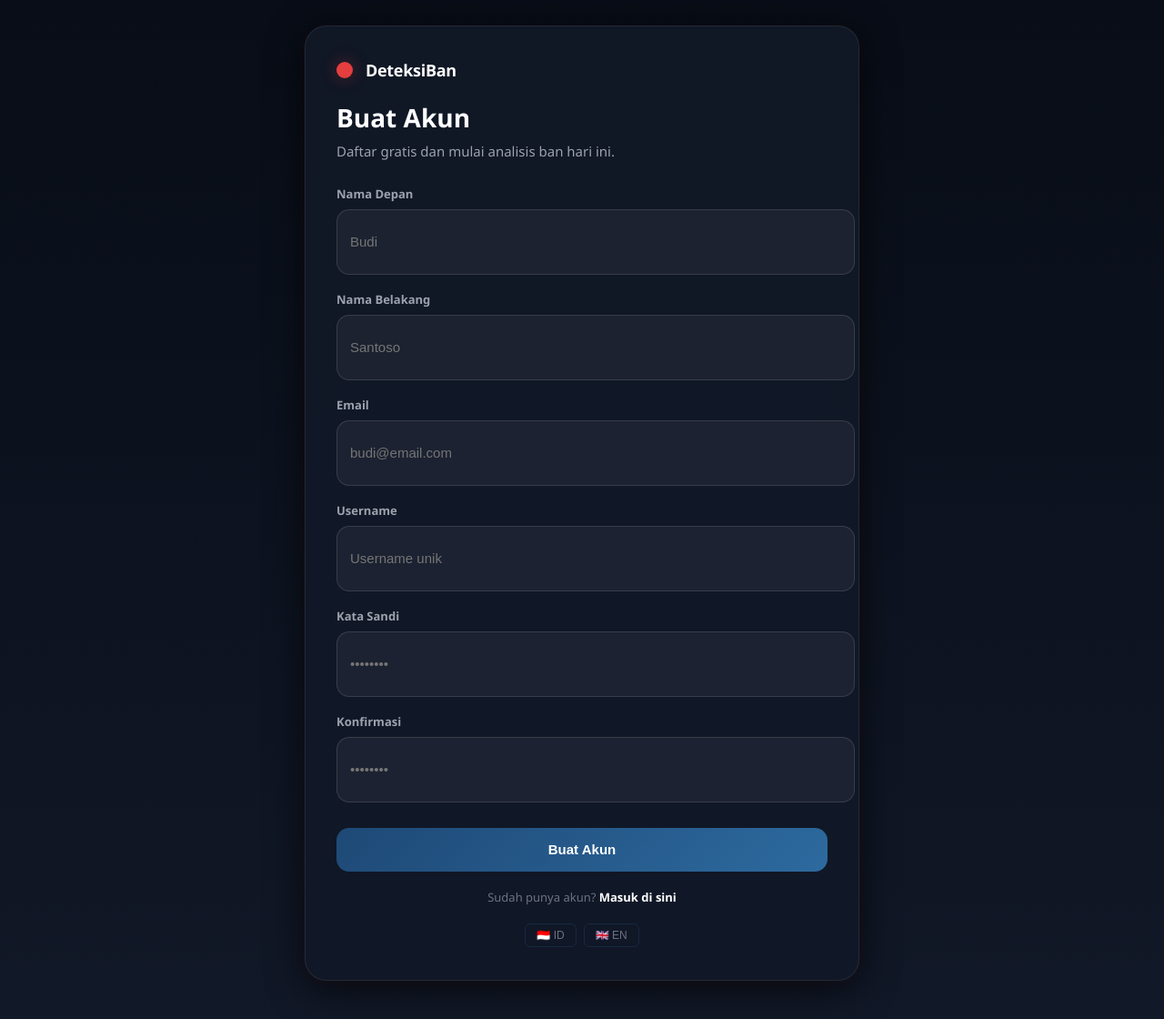
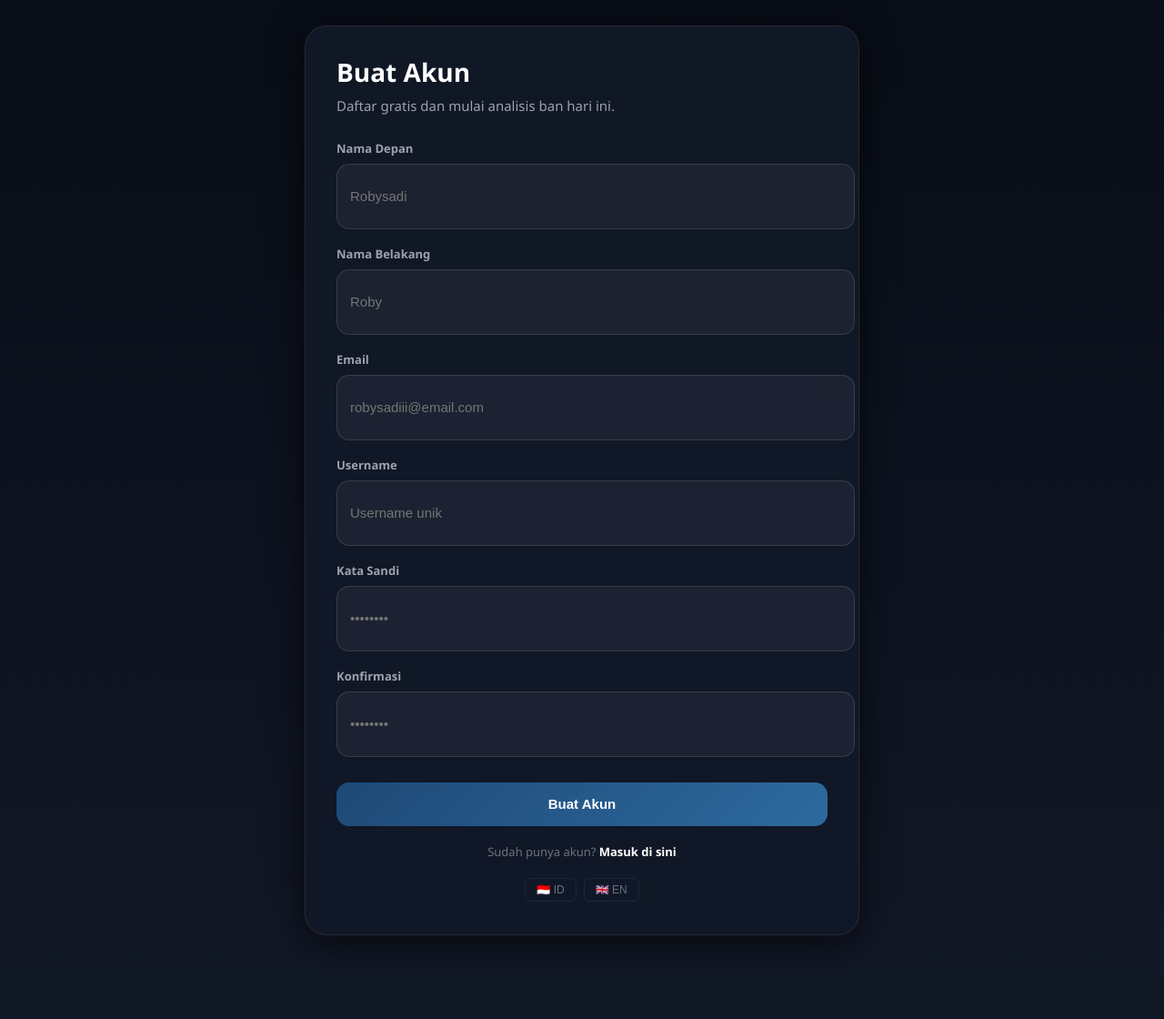
Before and after one commit to mamagalak665859-ctrl/Deteksiban, a Django app: page /register/ in a window 1280 px wide. Shown: the whole page at 91% size. After the commit the page ends 1037 px from the top, so only its background shows below. Run offline with Django 4.2, Linux system fonts and the light colour scheme.

Commit message:
Push current template and deployment updates

```diff
--- a/analysis/templates/analysis/detail.html
+++ b/analysis/templates/analysis/detail.html
@@ -49,7 +49,7 @@
   <div class="ov" id="ov" onclick="closeSB()"></div>
 
   <aside class="sb" id="sb">
-    <div class="sb-top"><div class="brand"><span class="bdot"></span>DeteksiBan</div></div>
+
     <div class="sb-prof">
       <div class="av-w">
         <div class="av-c">
--- a/analysis/templates/analysis/history.html
+++ b/analysis/templates/analysis/history.html
@@ -40,7 +40,7 @@
 
   <!-- Sidebar (reused) -->
   <aside class="sb" id="sb">
-    <div class="sb-top"><div class="brand"><span class="bdot"></span>DeteksiBan</div></div>
+
     <div class="sb-prof">
       <div class="av-w">
         <div class="av-c">
--- a/core/templates/core/login.html
+++ b/core/templates/core/login.html
@@ -11,10 +11,6 @@
 <div class="auth-page">
   <div class="auth-card">
 
-    <div class="auth-brand">
-      <div class="auth-brand-dot"></div>
-      <span class="auth-brand-name">DeteksiBan</span>
-    </div>
 
     <h1 class="auth-title">{% trans "Selamat Datang" %}</h1>
     <p class="auth-sub">{% trans "Masuk ke akun Anda untuk mulai menganalisis ban." %}</p>
--- a/core/templates/core/password_reset.html
+++ b/core/templates/core/password_reset.html
@@ -11,10 +11,7 @@
 <div class="auth-page">
   <div class="auth-card">
 
-    <div class="auth-brand">
-      <div class="auth-dot"></div>
-      <span class="auth-brand-name">DeteksiBan</span>
-    </div>
+
 
     <h1 class="auth-title">{% trans "Reset Kata Sandi" %}</h1>
     <p class="auth-sub">{% trans "Masukkan email Anda dan kami akan mengirimkan link untuk mereset kata sandi." %}</p>
--- a/core/templates/core/password_reset_complete.html
+++ b/core/templates/core/password_reset_complete.html
@@ -11,10 +11,7 @@
 <div class="auth-page">
   <div class="auth-card">
 
-    <div class="auth-brand">
-      <div class="auth-dot"></div>
-      <span class="auth-brand-name">DeteksiBan</span>
-    </div>
+
 
     <h1 class="auth-title">{% trans "Kata Sandi Berhasil Direset" %}</h1>
     <p class="auth-sub">{% trans "Kata sandi Anda telah berhasil diubah. Sekarang Anda dapat masuk dengan kata sandi baru." %}</p>
--- a/core/templates/core/password_reset_confirm.html
+++ b/core/templates/core/password_reset_confirm.html
@@ -11,10 +11,7 @@
 <div class="auth-page">
   <div class="auth-card">
 
-    <div class="auth-brand">
-      <div class="auth-dot"></div>
-      <span class="auth-brand-name">DeteksiBan</span>
-    </div>
+
 
     <h1 class="auth-title">{% trans "Setel Kata Sandi Baru" %}</h1>
     <p class="auth-sub">{% trans "Masukkan kata sandi baru untuk akun Anda." %}</p>
--- a/core/templates/core/password_reset_done.html
+++ b/core/templates/core/password_reset_done.html
@@ -11,10 +11,7 @@
 <div class="auth-page">
   <div class="auth-card">
 
-    <div class="auth-brand">
-      <div class="auth-dot"></div>
-      <span class="auth-brand-name">DeteksiBan</span>
-    </div>
+
 
     <h1 class="auth-title">{% trans "Periksa Email Anda" %}</h1>
     <p class="auth-sub">{% trans "Kami telah mengirimkan link untuk mereset kata sandi ke email Anda. Jika Anda tidak melihat email tersebut, periksa folder spam." %}</p>
--- a/core/templates/core/register.html
+++ b/core/templates/core/register.html
@@ -11,10 +11,7 @@
 <div class="auth-page">
   <div class="auth-card">
 
-    <div class="auth-brand">
-      <div class="auth-brand-dot"></div>
-      <span class="auth-brand-name">DeteksiBan</span>
-    </div>
+
 
     <h1 class="auth-title">{% trans "Buat Akun" %}</h1>
     <p class="auth-sub">{% trans "Daftar gratis dan mulai analisis ban hari ini." %}</p>
@@ -34,7 +31,7 @@
         <div class="form-group">
           <label class="form-label">{% trans "Nama Depan" %}</label>
           <input type="text" name="first_name" class="form-control"
-                 placeholder="{% trans 'Budi' %}"
+                 placeholder="{% trans 'Robysadi' %}"
                  value="{{ form.first_name.value|default:'' }}"
                  autocomplete="given-name">
           {% for e in form.first_name.errors %}<div class="form-error">⚠ {{ e }}</div>{% endfor %}
@@ -42,7 +39,7 @@
         <div class="form-group">
           <label class="form-label">{% trans "Nama Belakang" %}</label>
           <input type="text" name="last_name" class="form-control"
-                 placeholder="{% trans 'Santoso' %}"
+                 placeholder="{% trans 'Roby' %}"
                  value="{{ form.last_name.value|default:'' }}"
                  autocomplete="family-name">
           {% for e in form.last_name.errors %}<div class="form-error">⚠ {{ e }}</div>{% endfor %}
@@ -52,7 +49,7 @@
       <div class="form-group">
         <label class="form-label">{% trans "Email" %}</label>
         <input type="email" name="email" class="form-control"
-               placeholder="budi@email.com"
+               placeholder="robysadiii@email.com"
                value="{{ form.email.value|default:'' }}"
                autocomplete="email">
         {% for e in form.email.errors %}<div class="form-error">⚠ {{ e }}</div>{% endfor %}
--- a/requirements.txt
+++ b/requirements.txt
@@ -2,6 +2,9 @@ Django>=4.2,<5.0
 Pillow>=10.0
 dj-database-url>=1.3
 psycopg2-binary>=2.9
+python-dotenv>=1.0
+whitenoise>=6.4.0
+gunicorn>=21.0.0
 
 # ML dependencies
 scikit-learn>=1.3
```
Also changed, not shown: 1 other file.
